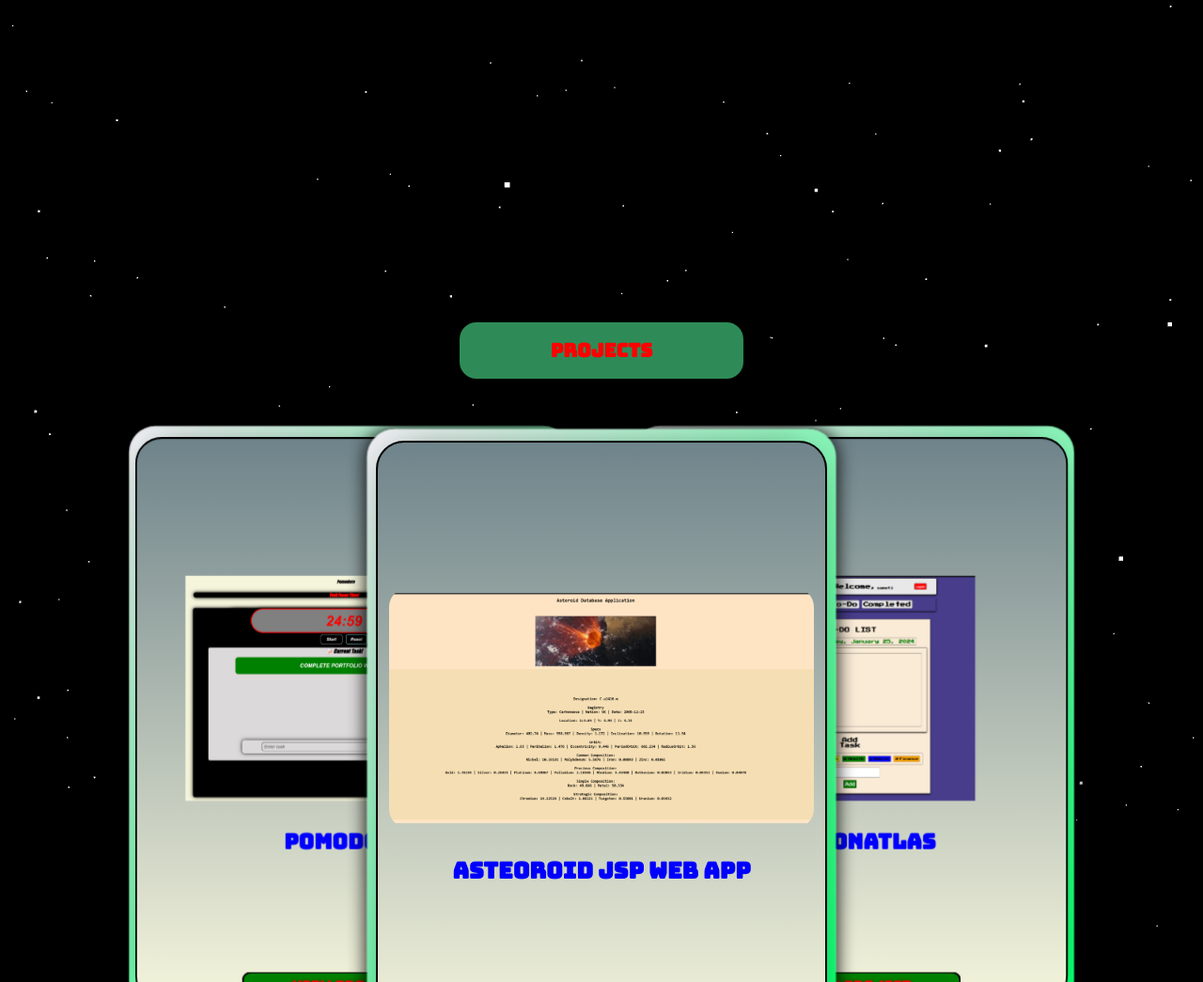
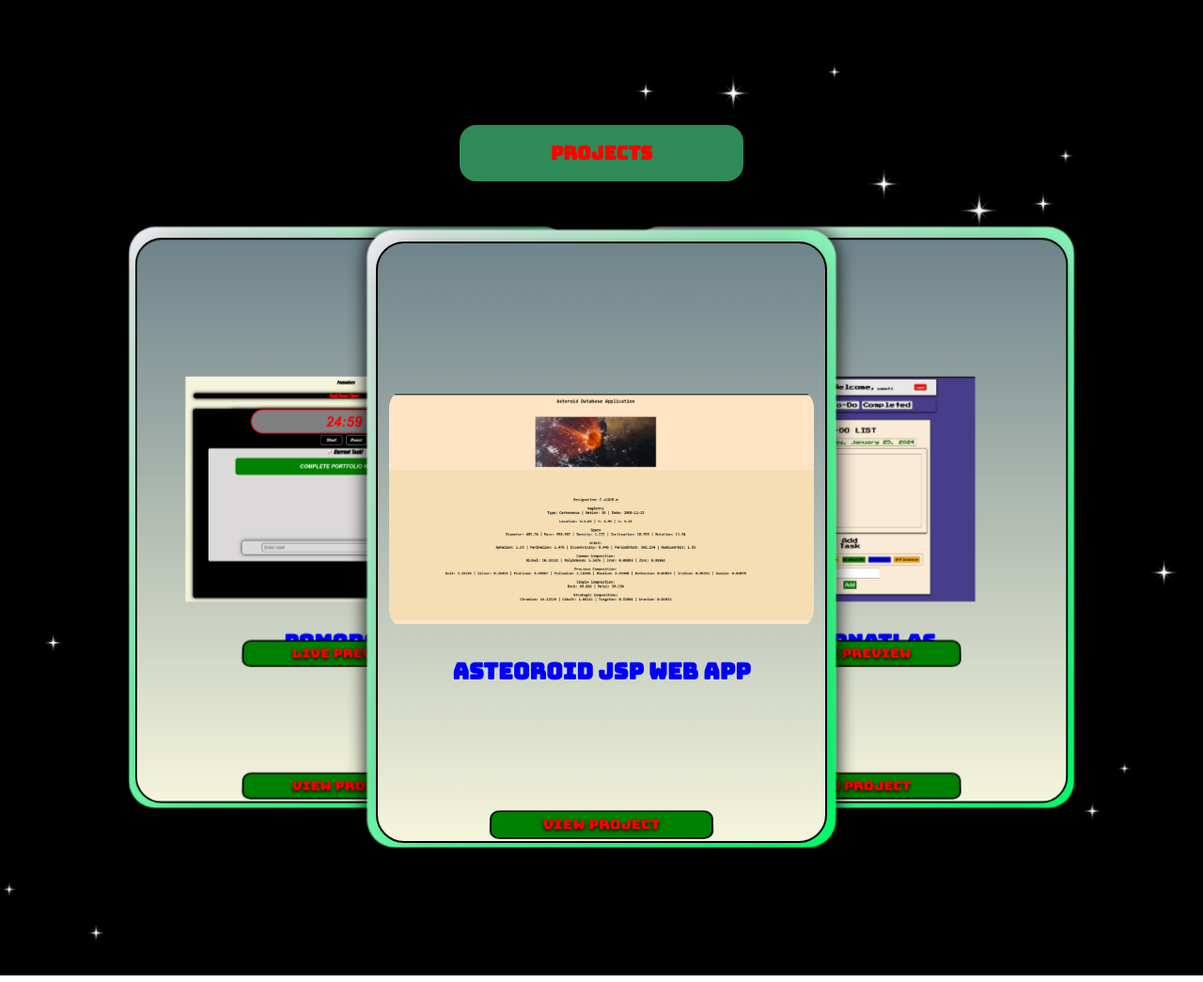
Before and after one commit to sametj/Portfolio-Site, a website built with Vite: page src/Index.html in a window 1280 px wide. Shown: the part 3660-4705 px from the top of the page at 94% size. Built offline with nearby package versions, Linux system fonts and the light colour scheme; animation ran at ten frames a second; files whose address does not match are found by name.

Commit message:
CHANGE: Added 3D background

```diff
--- a/src/3d.js
+++ b/src/3d.js
@@ -1,11 +1,32 @@
 import "./style.css";
 import * as THREE from "three";
-import { OrbitControls } from "three/examples/jsm/controls/OrbitControls";
+import { OrbitControls } from "three/examples/jsm/controls/OrbitControls.js";
+import { GUI } from "lil-gui";
 
 const sizes = {
   width: document.body.scrollWidth,
   height: document.body.scrollHeight,
 };
+
+const loadingManager = new THREE.LoadingManager();
+const textureLoader = new THREE.TextureLoader(loadingManager);
+
+loadingManager.onStart = () => {
+  console.log("loading started");
+};
+loadingManager.onProgress = () => {
+  console.log("loading progressing");
+};
+
+loadingManager.onLoad = () => {
+  console.log("loading completed");
+};
+loadingManager.onError = (error) => {
+  console.log("loading error" + error);
+};
+
+//MaterialLoader
+const particleTexture = textureLoader.load("/particles/9.png");
 
 //canvas
 const cavas = document.querySelector(".webgl");
@@ -17,21 +38,20 @@
 const rederer = new THREE.WebGLRenderer({
   canvas: cavas,
   antialias: true,
-  alpha: true,
 });
 
 rederer.setSize(sizes.width, sizes.height);
 rederer.setPixelRatio(Math.min(window.devicePixelRatio, 2));
 //Particles
 const particlesGeometry = new THREE.BufferGeometry();
-const particlesCount = 10000 * 3;
+const particlesCount = 5000 * 3;
 const posArray = new Float32Array(particlesCount * 3);
 
 for (let i = 0; i < particlesCount * 3; i++) {
   const index = i * 3;
-  posArray[index] = (Math.random() - 0.5) * document.body.scrollWidth;
-  posArray[index + 1] = (Math.random() - 0.5) * document.body.scrollHeight;
-  posArray[index + 2] = (Math.random() - 0.5) * document.body.scrollHeight;
+  posArray[index] = (Math.random() - 0.5) * sizes.width;
+  posArray[index + 1] = (Math.random() - 0.5) * sizes.height;
+  posArray[index + 2] = (Math.random() - 0.5) * sizes.width;
 }
 
 particlesGeometry.setAttribute(
@@ -39,18 +59,40 @@
   new THREE.BufferAttribute(posArray, 3)
 );
 //material
-const particlesMaterial = new THREE.PointsMaterial({
-  size: 1,
-  color: "white",
-});
+const particlesMaterial = new THREE.PointsMaterial();
+particlesMaterial.size = 5;
+particlesMaterial.sizeAttenuation = true;
+particlesMaterial.transparent = true;
+particlesMaterial.alphaMap = particleTexture;
+particlesMaterial.depthWrite = false;
+particlesMaterial.blending = THREE.AdditiveBlending;
+
 //mesh
-const particlesMesh = new THREE.Points(particlesGeometry, particlesMaterial);
-scene.add(particlesMesh);
+const sphereGeometry = new THREE.SphereGeometry(0.5, 64, 64);
+const sphereMaterial = new THREE.MeshBasicMaterial({ color: "grey" });
+const sphere = new THREE.Mesh(sphereGeometry, sphereMaterial);
+sphere.scale.set(0.5, 0.5, 0.5);
+
+const particles = new THREE.Points(particlesGeometry, particlesMaterial);
+scene.add(particles);
 
 //camera
-const camera = new THREE.PerspectiveCamera(55, sizes.width / sizes.height);
-camera.position.set(0, 0, 3);
+const camera = new THREE.PerspectiveCamera(75, sizes.width / sizes.height);
 scene.add(camera);
+scene.add(sphere);
+
+//controls
+
+//light
+const ambientLight = new THREE.AmbientLight(0xffffff, 0.5);
+scene.add(ambientLight);
+
+const pointLight = new THREE.PointLight(0xffffff, 0.5);
+scene.add(pointLight);
+
+//mouse
+
+//scroll
 
 //resize
 window.addEventListener("resize", () => {
@@ -71,13 +113,12 @@
 const tick = () => {
   const elapsedTime = clock.getElapsedTime();
 
+  //update controls
+
   //update particles
-  particlesMesh.rotation.y = elapsedTime * 0.01;
-  particlesMesh.rotation.x = elapsedTime * 0.01;
-  particlesMesh.rotation.z = -elapsedTime * 0.01;
-  particlesMesh.position.y = Math.sin(elapsedTime * 0.1);
-  particlesMesh.position.x = Math.cos(elapsedTime * 0.1);
-  particlesMesh.position.z = Math.cos(elapsedTime * 0.1);
+  particles.rotation.y = elapsedTime * 0.01;
+  particles.rotation.x = elapsedTime * 0.01;
+  particles.rotation.z = -elapsedTime * 0.01;
 
   rederer.render(scene, camera);
   window.requestAnimationFrame(tick);
--- a/src/Index.html
+++ b/src/Index.html
@@ -15,9 +15,9 @@
     <canvas class="webgl"></canvas>
     <!--Hamburger Menu-->
 
-    <section class="hamburger-menu" onclick="toggleMenu()">
+    <div class="hamburger-menu" onclick="toggleMenu()">
       <i class="fa-solid fa-bars fa-2xl"></i>
-    </section>
+    </div>
 
     <!--Hamburger Navbar-->
     <nav class="hamburger-navbar">
@@ -152,25 +152,23 @@
             Developed and optimized Excel spreadsheets, elevating data
             organization and accuracy to support informed decision-making.
           </li>
-          <br />
+
           <li>
             Leveraged Adobe Acrobat for form creation/editing, orchestrated Zoom
             meetings for efficient virtual interactions, and managed
             requisitions through the CUNYFirst website, ensuring streamlined
             operations.
           </li>
-          <br />
+
           <li>
             Spearheaded internal and external communications, enhancing
             workplace coordination and fostering collaborative relationships.
           </li>
-          <br />
         </p>
 
         <p>
           New York City Department of Social Services New York, NY Database
           Analyst Intern | 07/2022 - 08/2022
-          <br />
 
           <li>
             <i>Data Analysis & Database Management</i>: Proficiently queried and
@@ -178,7 +176,6 @@
             connections, and leveraged SQL for data visualization, including
             pivot tables and graphs.
           </li>
-          <br />
 
           <li>
             <i>Collaboration & Issue Resolution</i> : Partnered with development
@@ -186,23 +183,21 @@
             bugs, ensuring streamlined communication and efficient
             problem-solving.
           </li>
-          <br />
+
           <li>
             <i>Agile Project Participation</i>: Actively engaged in daily SCRUM
             meetings, providing consistent task updates and contributing to
             cross-functional collaboration on project milestones and
             deliverables.
           </li>
-          <br />
         </p>
       </div>
     </section>
 
     <!-- Projects Section -->
-    <section class="project-header-div">
+    <section id="projects" class="project-header-div">
       <h1 class="projects-title">Projects</h1>
-    </section>
-    <section id="projects" class="projects-container">
+      <div class="projects-container">
         <div class="container-3D project">
           <img src="pomodoro.png" alt="" />
           <div class="project-text">
@@ -242,6 +237,7 @@
             >
           </div>
         </div>
+      </div>
     </section>
 
     <!--Contact Me-->
@@ -266,6 +262,12 @@
             >
           </p>
         </div>
+        <div class="contact-info-container">
+          <i class="fa-brands fa-github" style="color: black"></i>
+          <p>
+            <a href="https://github.com/sametj"> GitHub</a>
+          </p>
+        </div>
       </div>
     </section>
   </body>
--- a/src/script.js
+++ b/src/script.js
@@ -135,8 +135,8 @@
 };
 
 toggleMenu = () => {
-  var hamburger = document.querySelector(".hamburger-menu");
-  var menu = document.querySelector(".hamburger-navbar");
+  const hamburger = document.querySelector(".hamburger-menu");
+  const menu = document.querySelector(".hamburger-navbar");
   menu.classList.toggle("active");
   if (menu.classList.contains("active")) {
     hamburger.innerHTML = `<i class="fa-solid fa-times fa-2xl"></i>`;
--- a/src/style.css
+++ b/src/style.css
@@ -13,7 +13,7 @@
 }
 
 .webgl {
-  position: absolute;
+  position: fixed;
   top: 0;
   left: 0;
   z-index: -1;
@@ -350,6 +350,16 @@
   font-size: 2.5rem;
 }
 
+.live-preview {
+  color: red;
+  text-shadow: 0 2px 4px black;
+  font-family: "Bungee", sans-serif;
+  font-size: 1rem;
+  text-align: center;
+  position: absolute;
+  bottom: 150px;
+}
+
 @media screen and (max-width: 600px) {
   html,
   body {
```
Also changed, not shown: assets/particles/1.png (added), assets/particles/10.png (added), assets/particles/11.png (added), assets/particles/12.png (added), assets/particles/13.png (added), assets/particles/2.png (added), assets/particles/3.png (added), assets/particles/4.png (added), assets/particles/5.png (added), assets/particles/6.png (added), assets/particles/7.png (added), assets/particles/8.png (added), assets/particles/9.png (added). Lines whose indentation alone changed are shown as unchanged.
